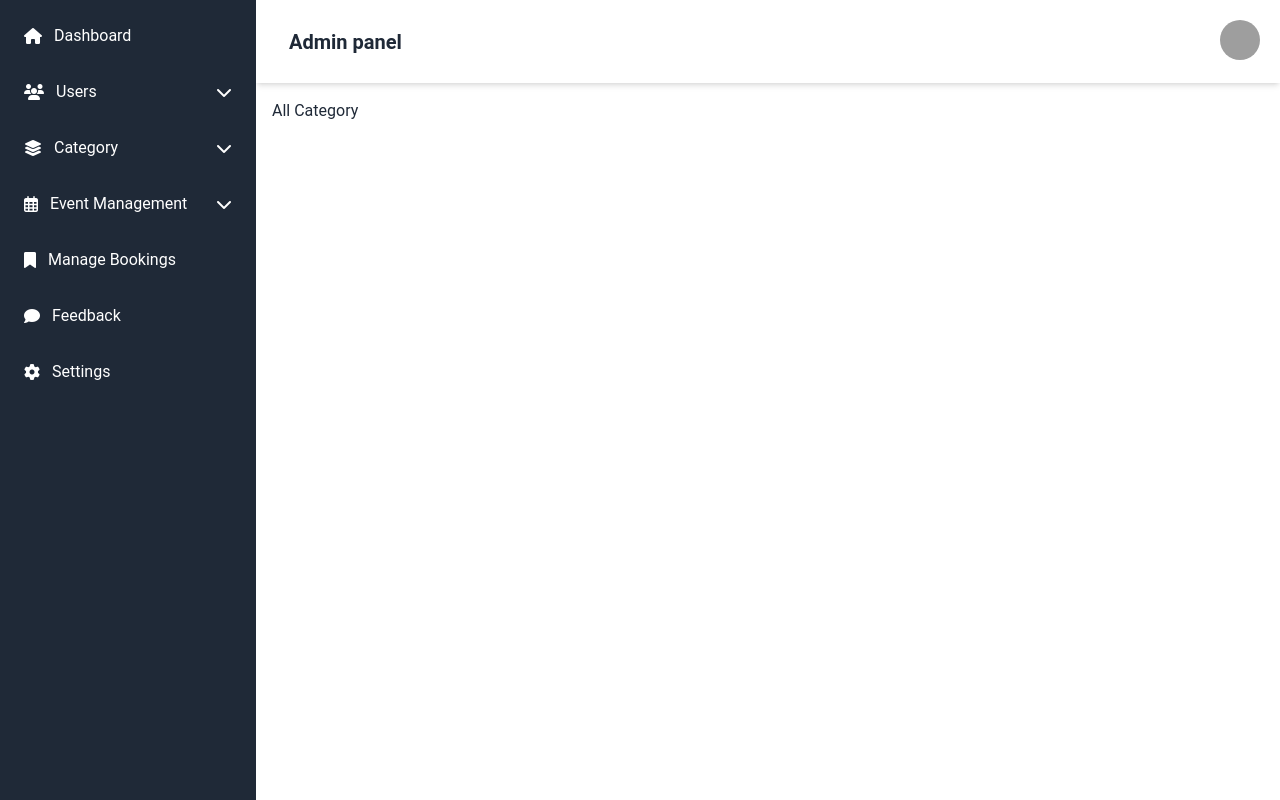
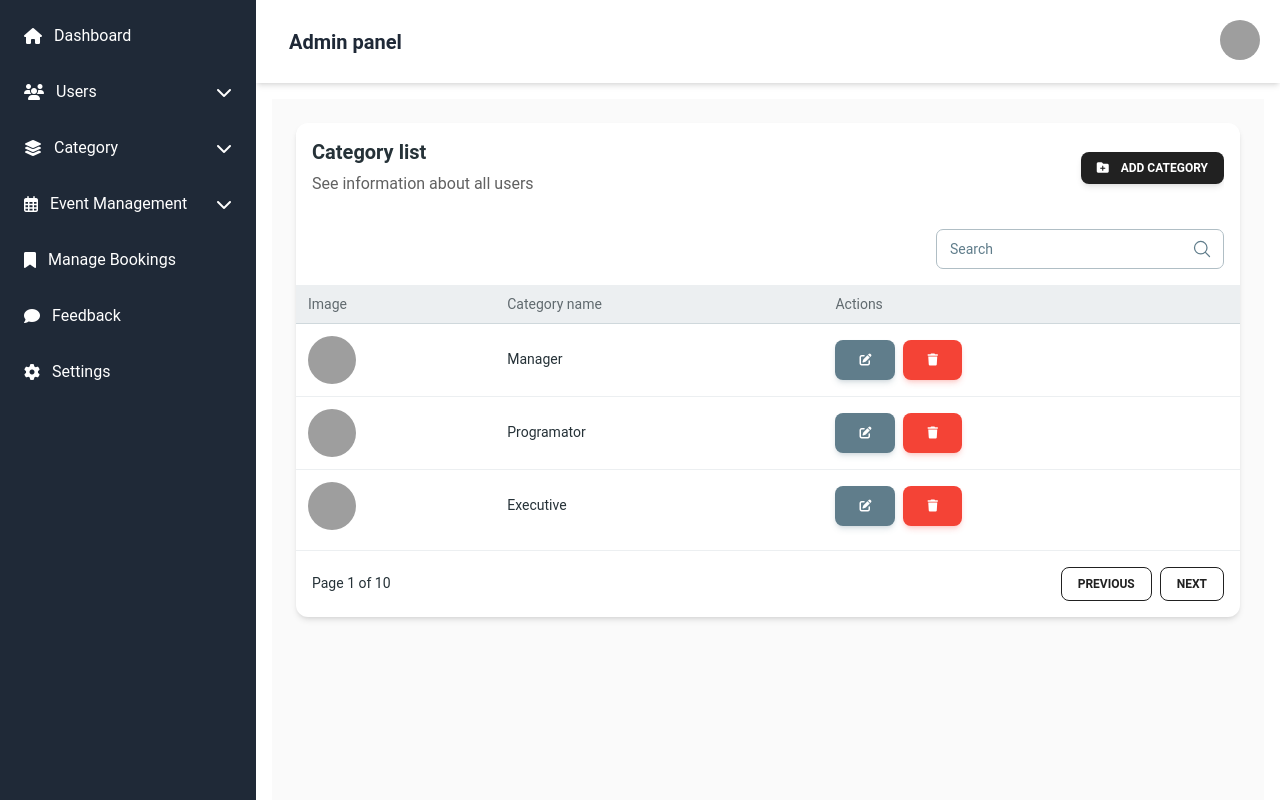
Before and after one commit to Saim-Al-Ifran/event-management-system-client, a React (Vite) app: page /dashboard/categories in a window 1280 px wide. Built offline with nearby package versions, Linux system fonts and the light colour scheme; grey boxes are pictures that could not be loaded.

Commit message:
create AllCategories.tsx page to added category

```diff
--- /dev/null
+++ b/src/components/Dashboard/Category/CategoiresTable.tsx
@@ -0,0 +1,180 @@
+import { MagnifyingGlassIcon } from "@heroicons/react/24/outline";
+import {
+  Card,
+  CardHeader,
+  Input,
+  Typography,
+  Button,
+  CardBody,
+
+  CardFooter,
+  Tabs,
+  Avatar,
+  Tooltip,
+} from "@material-tailwind/react";
+import "../../../style/responsive.userTable.css";
+import { NavLink } from "react-router-dom";
+
+const TABLE_HEAD = ["Image", "Category name", "Actions"];
+
+const TABLE_ROWS = [
+  {
+    img: "https://demos.creative-tim.com/test/corporate-ui-dashboard/assets/img/team-3.jpg",
+    name: "John Michael",
+    job: "Manager",
+    org: "Organization",
+  },
+  {
+    img: "https://demos.creative-tim.com/test/corporate-ui-dashboard/assets/img/team-2.jpg",
+    name: "Alexa Liras",
+    job: "Programator",
+    org: "Developer",
+  },
+  {
+    img: "https://demos.creative-tim.com/test/corporate-ui-dashboard/assets/img/team-1.jpg",
+    name: "Laurent Perrier",
+    job: "Executive",
+    org: "Projects",
+  },
+];
+
+function CategoriesTable() {
+  return (
+    <Card className="users-table-card" {...(undefined as any)}>
+      <CardHeader floated={false} shadow={false} className="rounded-none" {...(undefined as any)}>
+        <div className="mb-8 flex items-center justify-between gap-8">
+          <div>
+            <Typography variant="h5" color="blue-gray"{...(undefined as any)}>
+             Category list
+            </Typography>
+            <Typography color="gray" className="mt-1 font-normal" {...(undefined as any)}>
+              See information about all users
+            </Typography>
+          </div>
+          <div className="flex shrink-0 flex-col gap-2 sm:flex-row">
+            <NavLink to="/dashboard/users/add">
+              <Button className="flex items-center gap-3" size="sm" {...(undefined as any)}>
+              <i className="fa-solid fa-folder-plus"></i>
+                Add Category
+              </Button>
+            </NavLink>
+
+          </div>
+        </div>
+        <div className="flex flex-col items-center justify-between gap-4 md:flex-row">
+          <Tabs value="all" className="w-full md:w-max">
+
+          </Tabs>
+          <div className="w-full md:w-72 mb-4">
+            <Input
+              label="Search"
+              icon={<MagnifyingGlassIcon className="h-5 w-5 mb-2" />}
+              {...(undefined as any)}
+            />
+          </div>
+        </div>
+      </CardHeader>
+
+      <CardBody className="px-0 pt-0 pb-2" {...(undefined as any)}>
+        <div className="table-container flex justify-center items-center">
+          <table className="users-table w-full min-w-max table-auto text-left">
+            <thead>
+              <tr>
+                {TABLE_HEAD.map((head) => (
+                  <th
+                    key={head}
+                    className="border-b border-blue-gray-100 bg-blue-gray-50 p-4"
+                  >
+                    <Typography
+                      variant="small"
+                      color="blue-gray"
+                      className="font-normal leading-none opacity-70"
+                      {...(undefined as any)}
+                    >
+                      {head}
+                    </Typography>
+                  </th>
+                ))}
+              </tr>
+            </thead>
+            <tbody>
+              {TABLE_ROWS.map(
+                ({ img, name, job}, index) => {
+                  const isLast = index === TABLE_ROWS.length - 1;
+                  const classes = isLast
+                    ? "p-4"
+                    : "p-4 border-b border-blue-gray-50";
+
+                  return (
+                    <tr key={name}>
+                      <td className={classes}>
+                        <div className="flex items-center gap-3">
+                          <Avatar src={img} alt={name} size="md"  {...(undefined as any)}/>
+                        </div>
+                      </td>
+                      <td className={classes}>
+                        <div className="flex flex-col">
+                          <Typography
+                            variant="small"
+                            color="blue-gray"
+                            className="font-normal"
+                            {...(undefined as any)}
+                          >
+                            {job}
+                          </Typography>
+
+                        </div>
+                      </td>
+
+                      <td className={classes}>
+                        <NavLink to="/dashboard/users/edit/1">
+                            <Tooltip content="Edit User">
+                                <Button
+                                  color="blue-gray"
+                                  variant="filled"
+                                  {...(undefined as any)}
+                                  size="md"
+                                  className="mr-2"
+                                >
+                                  <i className="fa-solid fa-pen-to-square"></i>
+                                </Button>
+                            </Tooltip>
+                        </NavLink>
+
+                        <Tooltip content="Delete User">
+                            <Button
+                              color="red"
+                              {...(undefined as any)}
+                              size="md"
+                            >
+                              <i className="fa-solid fa-trash"></i>
+                            </Button>
+                        </Tooltip>
+                      </td>
+                    </tr>
+                  );
+                }
+              )}
+            </tbody>
+          </table>
+        </div>
+      </CardBody>
+
+      <CardFooter className="flex items-center justify-between border-t border-blue-gray-50 p-4" {...(undefined as any)}>
+        <Typography variant="small" color="blue-gray" className="font-normal" {...(undefined as any)}>
+          Page 1 of 10
+        </Typography>
+        <div className="flex gap-2">
+          <Button variant="outlined" size="sm" {...(undefined as any)}>
+            Previous
+          </Button>
+          <Button variant="outlined" size="sm" {...(undefined as any)}>
+            Next
+          </Button>
+        </div>
+      </CardFooter>
+    </Card>
+  );
+}
+
+export default CategoriesTable;
--- a/src/pages/Dashboard/Category/AllCategories.tsx
+++ b/src/pages/Dashboard/Category/AllCategories.tsx
@@ -1,7 +1,11 @@
+import React from 'react';
+import CategoriesTable from '../../../components/Dashboard/Category/CategoiresTable';
 
-const AllCategories = () => {
+const AllCategories: React.FC = () => {
   return (
-    <div>AllCategories</div>
+    <div className="min-h-screen bg-gray-50 p-6">
+       <CategoriesTable />
+    </div>
   )
 }
 
--- a/src/pages/Dashboard/User/AllUsers.tsx
+++ b/src/pages/Dashboard/User/AllUsers.tsx
@@ -3,7 +3,9 @@ import UsersTable from "../../../components/Dashboard/User/UserTable"
 const AllUsers = () => {
   return (
     <>
-      <UsersTable />
+        <div className="min-h-screen bg-gray-50 p-6">
+             <UsersTable />
+        </div>
     </>
   )
 }
--- a/src/routes/AppRouter.tsx
+++ b/src/routes/AppRouter.tsx
@@ -3,6 +3,7 @@ import Dashboard from '../layout/Dashboard';
 import AllUsers from '../pages/Dashboard/User/AllUsers';
 import AddUser from '../pages/Dashboard/User/AddUser';
 import EditUser from '../pages/Dashboard/User/EditUser';
+import AllCategories from '../pages/Dashboard/Category/AllCategories';
 
 const AppRouter = () => {
   return (
@@ -17,7 +18,7 @@ const AppRouter = () => {
                         <Route path="feedback" element={<h1>All feedback</h1>}/>
                         <Route path="settings" element={<h1>All feedback</h1>}/>
                         <Route path="categories/add" element={<h1>Add Category</h1>}/>
-                        <Route path="categories" element={<h1>All Category</h1>}/>
+                        <Route path="categories" element={<AllCategories/>}/>
                         <Route path="events" element={<h1>All events</h1>}/>
                         <Route path="events/add" element={<h1>Add events</h1>}/>
                </Route>
```
